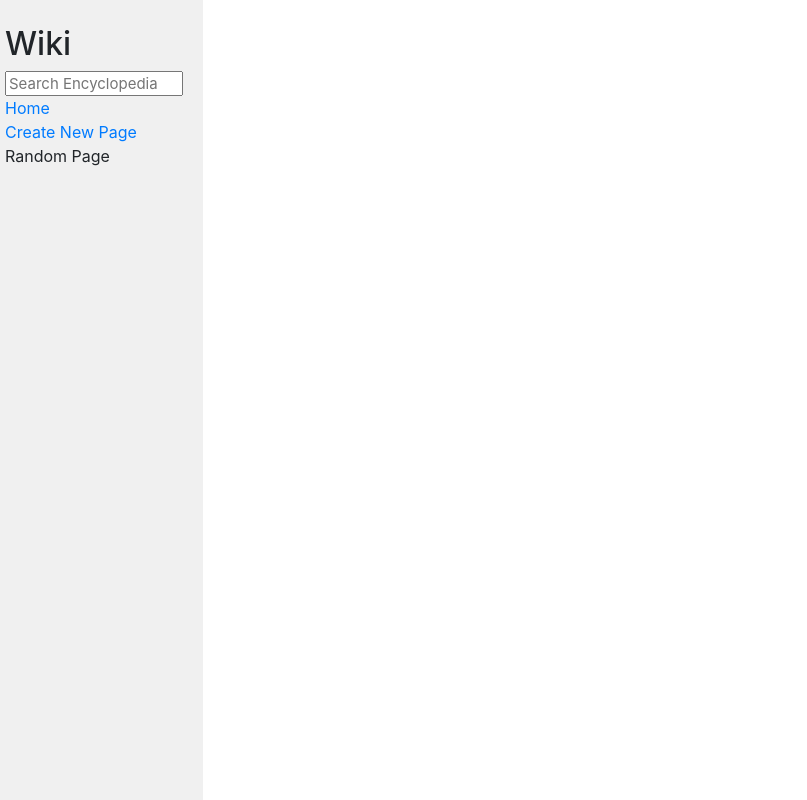
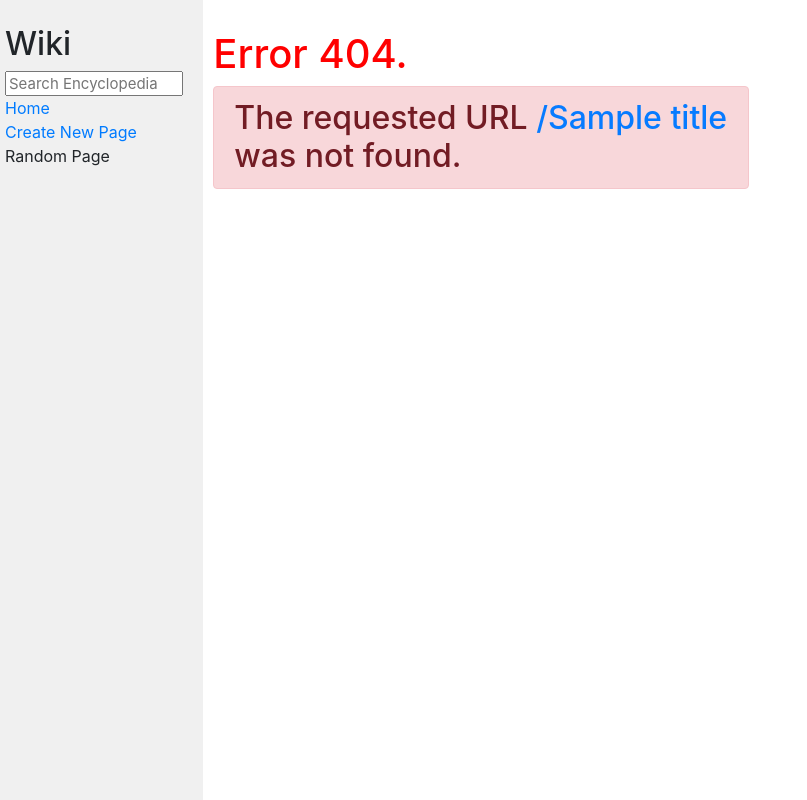
Before and after one commit to bencodes8/wiki, a Django app: template encyclopedia/templates/encyclopedia/error.html in a window 1280 px wide. Shown: the whole page, without its empty margins (0-807 px from the left). Run offline with Django 3.2, Linux system fonts and the light colour scheme; the template is opened without the code that fills it: most values are stand-ins (such as "Sample title", 1, 10 or a date in 2020); some libraries are stand-ins or nearby versions.

Commit message:
no longer need if statement

```diff
--- a/encyclopedia/templates/encyclopedia/error.html
+++ b/encyclopedia/templates/encyclopedia/error.html
@@ -9,11 +9,8 @@
 <link href="{% static 'encyclopedia/styles.css' %}" rel="stylesheet">
 {% block body %}
 
-    {% if url_error %}
     <h1 id="error">Error 404.</h1>
+    <h2 class="alert alert-danger" style="width: 50%;"> The requested URL <span class="url">/{{title}}</span> was not found.</h2>
 
-    <h2 class="alert alert-danger" style="width: 50%;"> The requested URL <span style="color: #077bff">/{{title}}</span> was not found.</h2>
-
-    {% endif %}
 
 {% endblock %}
```
